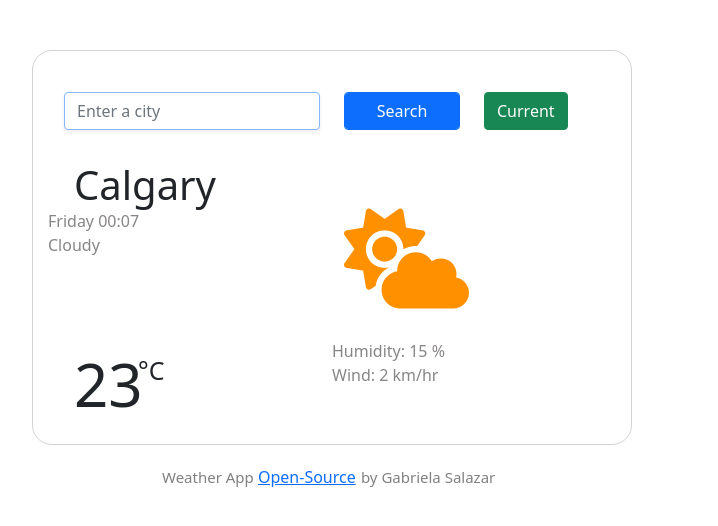
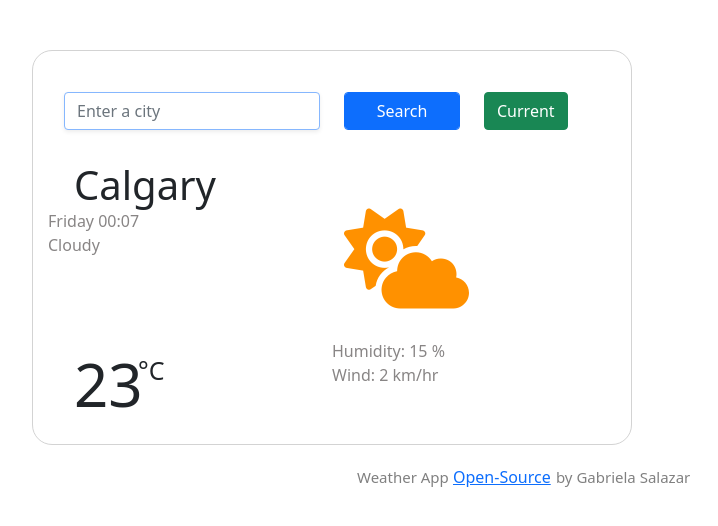
Before and after one commit to salazargc/SheCodes, a website built with Parcel: page index.html in a window 1280 px wide. Shown: the whole page, without its empty margins (308-1026 px from the left). Built offline with nearby package versions, Linux system fonts and the light colour scheme.

Commit message:
margin fixed

```diff
--- a/src/styles.css
+++ b/src/styles.css
@@ -48,10 +48,10 @@ li {
 .app {
   font-size: 15px;
   color: gray;
-  margin-left: 440px;
+  margin-left: 635px;
 }
 a {
-  margin: 440px auto;
+  margin: 635px auto;
 }
 .coder {
   font-size: 15px;
```
